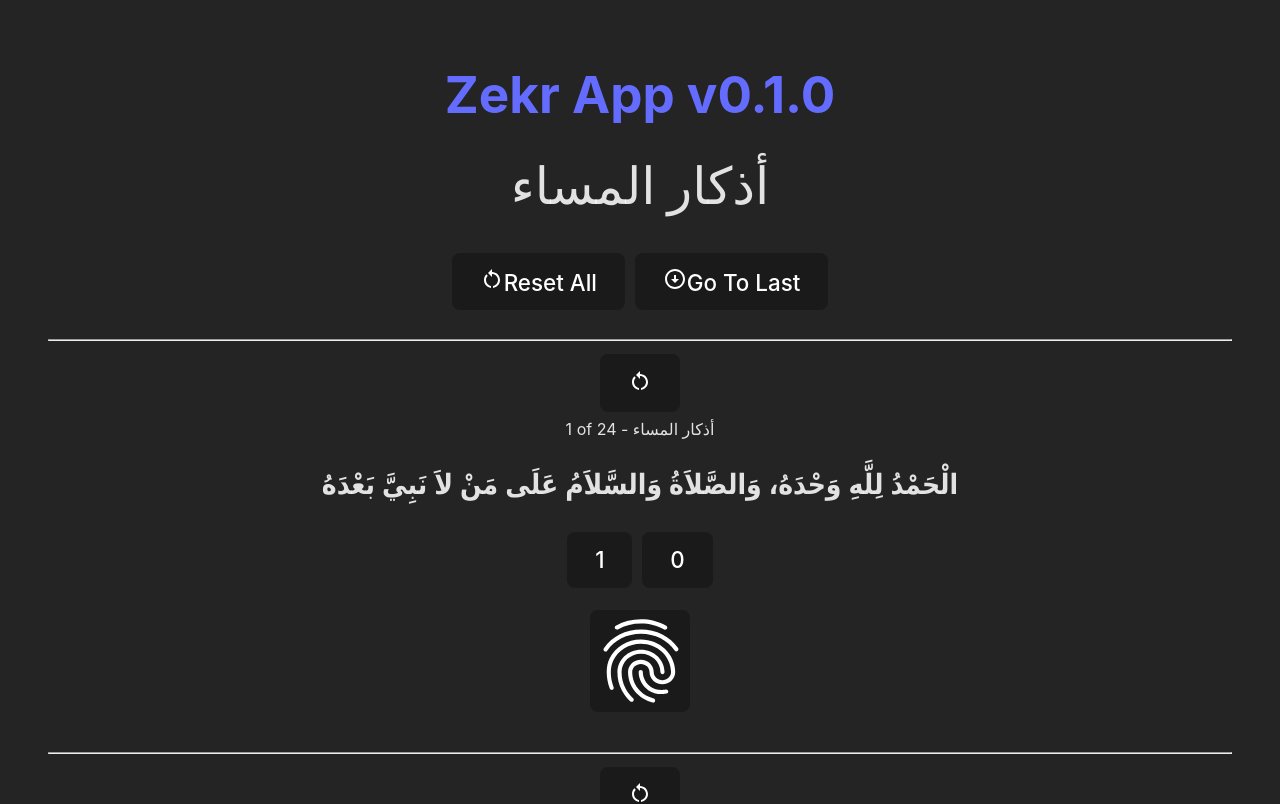
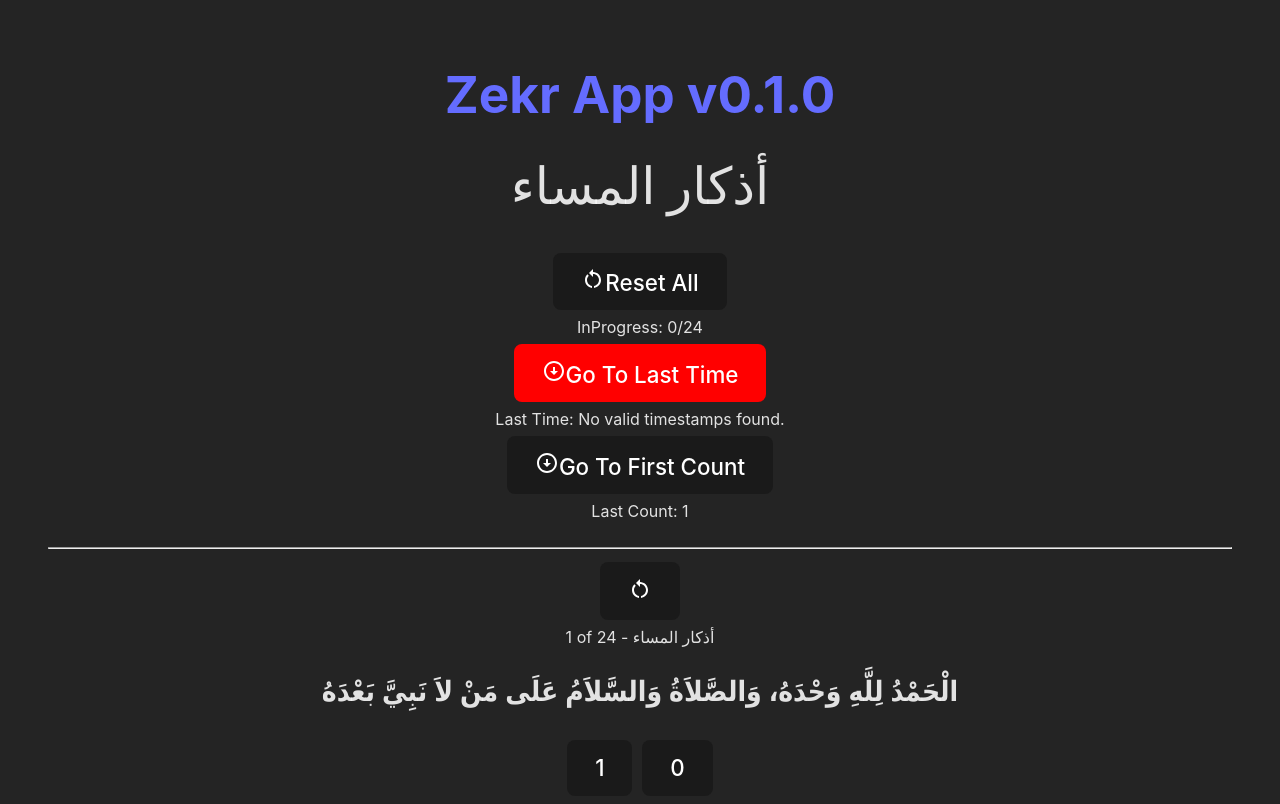
Before and after one commit to mero2online/Azkar, a React (Vite) app: page /zekr/1 in a window 1280 px wide. Shown: the top 804 px of the page. Built offline with nearby package versions, Linux system fonts and the light colour scheme.

Commit message:
EDIT: Refactor app with mergedCount

```diff
--- a/src/Data.jsx
+++ b/src/Data.jsx
@@ -1,3 +1,4 @@
+import { format } from 'date-fns';
 import jsonData from './zekr.json';
 
 export const loadData = () => JSON.parse(JSON.stringify(jsonData));
@@ -7,3 +8,29 @@ export const zekrById = (id) =>
   data.filter((f) => {
     return f.category_id === id;
   });
+
+export const getMostRecentTime = (itemMap) => {
+  const entries = Object.entries(itemMap)
+    .filter(([, value]) => value.dateTime) // keep only those with non-empty dateTime
+    .map(([key, value]) => ({
+      key,
+      date: new Date(value.dateTime),
+    }));
+
+  if (entries.length === 0) {
+    console.log('No valid timestamps found.');
+    return { index: 0, time: 'No valid timestamps found.' };
+  } else {
+    const mostRecent = entries.reduce((latest, current) =>
+      current.date > latest.date ? current : latest
+    );
+    const index = Number(mostRecent.key);
+
+    console.log('Most recent object number:', mostRecent.key);
+    console.log('Timestamp:', mostRecent.date.toISOString());
+    return {
+      index: index,
+      time: format(mostRecent.date.toISOString(), 'dd-MM-yyyy hh:mm:ss.SS a'),
+    };
+  }
+};
--- a/src/PreZekrGUI.jsx
+++ b/src/PreZekrGUI.jsx
@@ -8,27 +8,20 @@ function PreZekrGUI() {
   let { ZekrId } = useParams();
   const [current, setCurrent] = useState(null);
   const [storedCounts, setCurrentStoredCounts] = useState(null);
-  const [storedDateTimes, setCurrentStoredDateTimes] = useState(null);
 
   useEffect(() => {
     // Try to get saved data from localStorage
-    const storedCounts = JSON.parse(localStorage.getItem('count') || '{}');
-    const storedDateTimes = JSON.parse(
-      localStorage.getItem('dateTime') || '{}'
+    const storedCounts = JSON.parse(
+      localStorage.getItem('mergedCount') || '{}'
     );
     setCurrent(Azkar[Number(ZekrId)]);
     setCurrentStoredCounts(storedCounts);
-    setCurrentStoredDateTimes(storedDateTimes);
   }, [ZekrId]);
 
   return (
     <>
       {current && (
-        <ZekrGUI
-          current={current}
-          storedCounts={storedCounts}
-          storedDateTimes={storedDateTimes}
-        ></ZekrGUI>
+        <ZekrGUI current={current} storedCounts={storedCounts}></ZekrGUI>
       )}
     </>
   );
--- a/src/ZekrGUI.jsx
+++ b/src/ZekrGUI.jsx
@@ -1,5 +1,5 @@
 import { useEffect, useRef, useState } from 'react';
-import { zekrById } from './Data';
+import { getMostRecentTime, zekrById } from './Data';
 import PropTypes from 'prop-types';
 import RestartAltIcon from '@mui/icons-material/RestartAlt';
 import FingerprintIcon from '@mui/icons-material/Fingerprint';
@@ -7,9 +7,8 @@ import ArrowCircleUpIcon from '@mui/icons-material/ArrowCircleUp';
 import ArrowCircleDownIcon from '@mui/icons-material/ArrowCircleDown';
 import { format } from 'date-fns';
 
-const ZekrGUI = ({ current, storedCounts, storedDateTimes }) => {
-  const [count, setCount] = useState();
-  const [dateTime, setDateTime] = useState();
+const ZekrGUI = ({ current, storedCounts }) => {
+  const [mergedCount, setMergedCount] = useState();
   const [currentIndex, setCurrentIndex] = useState(0);
   const btnRef = useRef(0);
   const elementRefs = useRef([]);
@@ -21,22 +20,23 @@ const ZekrGUI = ({ current, storedCounts, storedDateTimes }) => {
   };
 
   useEffect(() => {
-    let myCount = {};
-    let myDateTime = {};
+    let myMergedCount = {};
 
     zekrById(current.id).forEach((element, idx) => {
       // Restore from localStorage if available, or default to 0 / ''
-      myCount[idx] = storedCounts?.[current.id]?.[idx] ?? 0;
-      myDateTime[idx] = storedDateTimes?.[current.id]?.[idx] ?? '';
+      myMergedCount[idx] = {
+        count: storedCounts?.[current.id]?.[idx].count ?? 0,
+        counterNum: element.counter_num,
+        dateTime: storedCounts?.[current.id]?.[idx].dateTime ?? '',
+      };
     });
 
-    setCount(myCount);
-    setDateTime(myDateTime);
+    setMergedCount(myMergedCount);
 
     if (btnRef.current !== null) {
       window.addEventListener('scroll', handleScroll);
     }
-  }, [current, storedCounts, storedDateTimes]);
+  }, [current, storedCounts]);
 
   const scrollToElementByIndex = (idx) => {
     elementRefs.current[idx].scrollIntoView({
@@ -52,16 +52,10 @@ const ZekrGUI = ({ current, storedCounts, storedDateTimes }) => {
   }, [currentIndex]);
 
   useEffect(() => {
-    const allCounts = JSON.parse(localStorage.getItem('count') || '{}');
-    allCounts[current.id] = count;
-    localStorage.setItem('count', JSON.stringify(allCounts));
-  }, [count, current.id]);
-
-  useEffect(() => {
-    const allDateTimes = JSON.parse(localStorage.getItem('dateTime') || '{}');
-    allDateTimes[current.id] = dateTime;
-    localStorage.setItem('dateTime', JSON.stringify(allDateTimes));
-  }, [dateTime, current.id]);
+    const allCounts = JSON.parse(localStorage.getItem('mergedCount') || '{}');
+    allCounts[current.id] = mergedCount;
+    localStorage.setItem('mergedCount', JSON.stringify(allCounts));
+  }, [mergedCount, current.id]);
 
   const handleScroll = () => {
     const btn = btnRef.current;
@@ -82,64 +76,109 @@ const ZekrGUI = ({ current, storedCounts, storedDateTimes }) => {
     });
   };
 
-  if (!count) return <div> Loading </div>;
+  const checkStatus = () => {
+    let myCurrentStatus = {};
+    if (mergedCount) {
+      zekrById(current.id).forEach((element, idx) => {
+        // Restore from localStorage if available, or default to 0 / ''
+
+        myCurrentStatus[idx] = {
+          status: mergedCount[idx].count === mergedCount[idx].counterNum,
+        };
+      });
+
+      const activeCount = Object.values(myCurrentStatus).filter(
+        (item) => item.status
+      ).length;
+      const allLength = zekrById(current.id).length;
+      const statusTxt = activeCount === allLength ? 'Completed' : 'InProgress';
+      const firstFalseIndex = Object.entries(myCurrentStatus).find(
+        ([, value]) => value.status === false
+      )?.[0];
+      let getData = getMostRecentTime(mergedCount);
+      let time = getData['time'];
+      let index = getData['index'];
+      const disabledBtn = time === 'No valid timestamps found.' ? true : false;
+      const colorBtn = time === 'No valid timestamps found.' ? 'red' : 'blue';
+      return (
+        <div>
+          {/* <pre>{JSON.stringify(myCurrentStatus, null, 2)}</pre>; */}
+          <div>
+            {statusTxt}: {activeCount}/{allLength}
+          </div>
+          <div>
+            {
+              <button
+                disabled={disabledBtn}
+                style={{ backgroundColor: colorBtn }}
+                className='MyBtn'
+                onClick={() => {
+                  setCurrentIndex(index);
+                  scrollToElementByIndex(index);
+                }}
+              >
+                <ArrowCircleDownIcon />
+                Go To Last Time
+              </button>
+            }
+          </div>
+          <div>Last Time: {time}</div>
+          <div>
+            <button
+              className='MyBtn'
+              onClick={() => {
+                if (firstFalseIndex) {
+                  setCurrentIndex(firstFalseIndex);
+                  scrollToElementByIndex(firstFalseIndex);
+                } else {
+                  setCurrentIndex(0);
+                  scrollToElementByIndex(0);
+                }
+              }}
+            >
+              <ArrowCircleDownIcon />
+              Go To First Count
+            </button>
+            <div>Last Count: {index + 1}</div>
+          </div>
+        </div>
+      );
+    }
+  };
+
+  if (!mergedCount) return <div> Loading </div>;
   return (
     <>
+      {/* <pre>{JSON.stringify(mergedCount, null, 2)}</pre> */}
       <h1>{current.name}</h1>
       <div>
         <button
           className='MyBtn'
           onClick={() => {
-            let myCount = {};
-            let myDateTime = {};
+            let myMergedCount = {};
 
             zekrById(current.id).forEach((element, idx) => {
-              myCount[idx] = 0;
-              myDateTime[idx] = '';
+              myMergedCount[idx] = {
+                count: myMergedCount?.[current.id]?.[idx].count ?? 0,
+                counterNum: element.counter_num,
+                dateTime: myMergedCount?.[current.id]?.[idx].dateTime ?? '',
+              };
             });
 
-            setCount(myCount);
-            setDateTime(myDateTime);
+            setMergedCount(myMergedCount);
           }}
         >
           <RestartAltIcon />
           Reset All
         </button>
-        <button
-          className='MyBtn'
-          onClick={() => {
-            if (storedDateTimes) {
-              let timestamps = storedDateTimes?.[current.id];
-              if (timestamps && typeof timestamps === 'object') {
-                const entries = Object.entries(timestamps)
-                  .filter(([, value]) => value) // keep only non-empty timestamps
-                  .map(([key, value]) => ({ key, date: new Date(value) }));
-
-                if (entries.length === 0) {
-                  console.log('No valid timestamps found.');
-                } else {
-                  const mostRecent = entries.reduce((latest, current) =>
-                    current.date > latest.date ? current : latest
-                  );
-                  setCurrentIndex(Number(mostRecent.key));
-                  scrollToElementByIndex(Number(mostRecent.key))
-                  console.log('Most recent object number:', mostRecent.key);
-                  console.log('Timestamp:', mostRecent.date.toISOString());
-                }
-              }
-            }
-          }}
-        >
-          <ArrowCircleDownIcon />
-          Go To Last
-        </button>
       </div>
+      <div>{checkStatus()}</div>
       <div>
         {zekrById(current.id).map((z, i) => {
           const activeStyle =
-            count[i] == 0
+            mergedCount[i].count == 0
               ? ''
-              : count[i] === z.counter_num
+              : mergedCount[i].count === mergedCount[i].counterNum
               ? 'Finished'
               : 'Started';
           return (
@@ -153,14 +192,14 @@ const ZekrGUI = ({ current, storedCounts, storedDateTimes }) => {
                 <button
                   className='MyBtn'
                   onClick={() => {
-                    setCount({
-                      ...count,
-                      [i]: 0,
-                    });
-                    setDateTime({
-                      ...dateTime,
-                      [i]: '',
-                    });
+                    setMergedCount((prev) => ({
+                      ...prev,
+                      [i]: {
+                        ...prev[i],
+                        count: 0,
+                        dateTime: '',
+                      },
+                    }));
                   }}
                 >
                   <RestartAltIcon />
@@ -171,23 +210,34 @@ const ZekrGUI = ({ current, storedCounts, storedDateTimes }) => {
               </div>
               <h2 className='arabicfont zekr-style'>{z.description}</h2>
               <div>
-                <button className='MyBtn'>{z.counter_num}</button>
-                <button className='MyBtn'>{count[i]}</button>
+                <button className='MyBtn'>{mergedCount[i].counterNum}</button>
+                <button className='MyBtn'>{mergedCount[i].count}</button>
               </div>
               <button
                 className={`MyCountBtn ${activeStyle}`}
                 onClick={() => {
-                  setCount({
-                    ...count,
-                    [i]: count[i] < z.counter_num ? count[i] + 1 : count[i],
-                  });
                   setCurrentIndex(i);
-                  if (count[i] === z.counter_num - 1) {
+                  if (mergedCount[i].count === mergedCount[i].counterNum - 1) {
                     handleNext();
                   }
-                  setDateTime({
-                    ...dateTime,
-                    [i]: count[i] < z.counter_num ? new Date() : dateTime[i],
+
+                  setMergedCount((prev) => {
+                    const currentCount = prev[i];
+                    const shouldIncrement =
+                      currentCount.count < currentCount.counterNum;
+
+                    return {
+                      ...prev,
+                      [i]: {
+                        ...currentCount,
+                        count: shouldIncrement
+                          ? currentCount.count + 1
+                          : currentCount.count,
+                        dateTime: shouldIncrement
+                          ? new Date()
+                          : currentCount.dateTime,
+                      },
+                    };
                   });
                 }}
               >
@@ -196,8 +246,8 @@ const ZekrGUI = ({ current, storedCounts, storedDateTimes }) => {
                 </div>
               </button>
               <div>
-                {dateTime[i]
-                  ? format(dateTime[i], 'dd-MM-yyyy hh:mm:ss.SS a')
+                {mergedCount[i].dateTime
+                  ? format(mergedCount[i].dateTime, 'dd-MM-yyyy hh:mm:ss.SS a')
                   : ''}
               </div>
             </div>
@@ -218,6 +268,5 @@ const ZekrGUI = ({ current, storedCounts, storedDateTimes }) => {
 ZekrGUI.propTypes = {
   current: PropTypes.object.isRequired,
   storedCounts: PropTypes.object.isRequired,
-  storedDateTimes: PropTypes.object.isRequired,
 };
 export default ZekrGUI;
```
